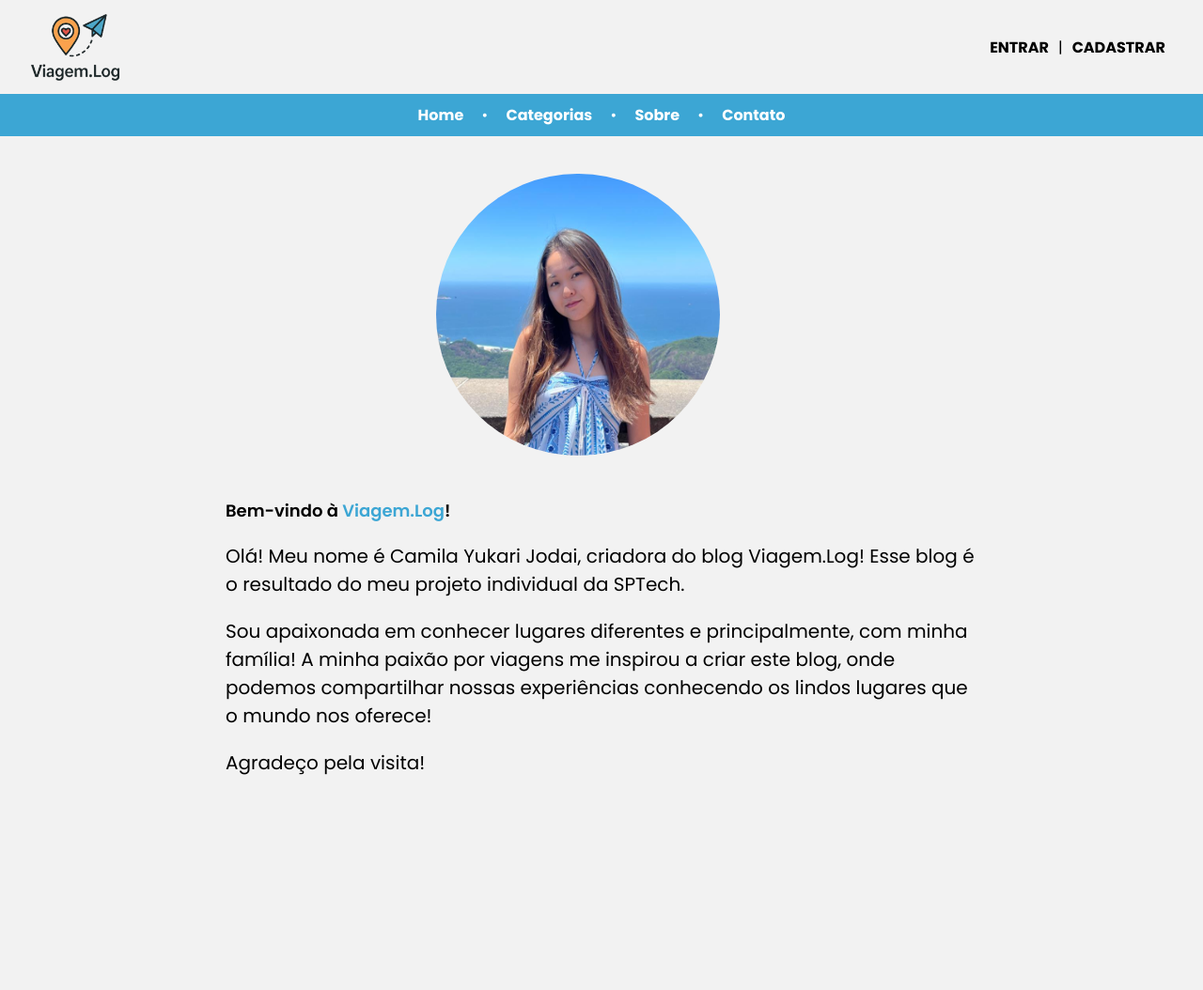
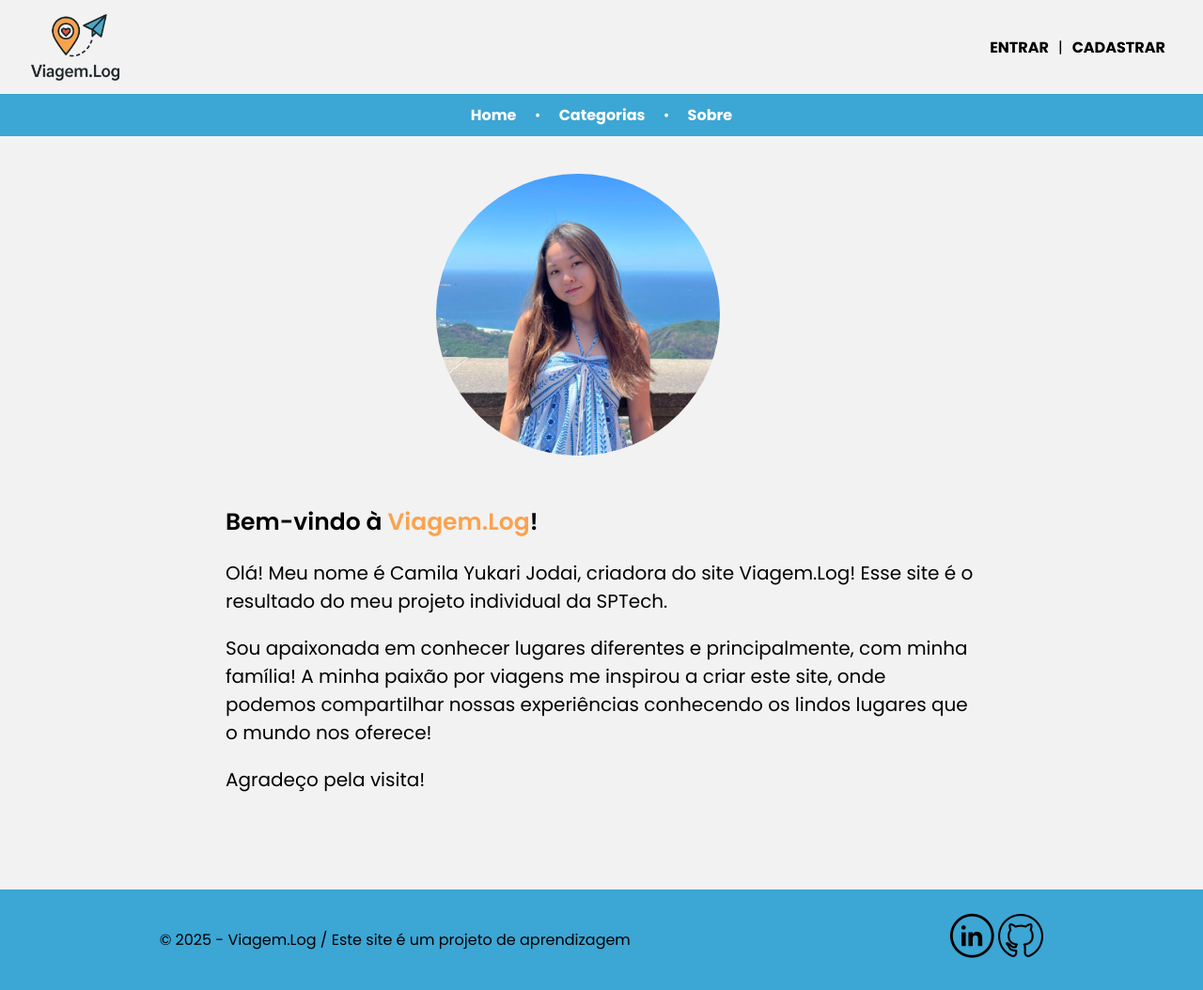
Before and after one commit to CamilaYukariJodai/MemoriaDeViagem, a plain HTML site: page Desenvolvimento/Site/sobre.html in a window 1280 px wide. Shown: the whole page at 94% size. Before the commit the page ends 879 px from the top, so only its background shows below. Drawn offline with Linux system fonts and the light colour scheme.

Commit message:
Alterações na index e construção do rodapé

```diff
--- a/Desenvolvimento/Site/css/style.css
+++ b/Desenvolvimento/Site/css/style.css
@@ -35,7 +35,7 @@ body {
     height: 80px;
 }
 
-.auth-links a {
+.links a {
     text-decoration: none;
     color: var(--preto);
     margin-left: 10px;
@@ -89,7 +89,7 @@ body {
     font-size: 32px;
     text-align: center;
     padding: 20px;
-    background-color: rgba(0, 0, 0, 0.5);
+    background-color: rgba(0, 0, 0, 0.4);
     border-radius: 10px;
 }
 
@@ -113,9 +113,10 @@ body {
 
 .linha {
     width: 1020px;
-    height: 2px;
-    background-color: var(--preto);
+    height: 5px;
+    background-color: var(--laranja);
     margin: 30px auto 30px;
+    border-radius: 5px;
 }
 
 .grid-categorias {
@@ -184,10 +185,31 @@ body {
 }
 
 #titulo {
-    font-size: large;
+    font-size: 25px;
     font-weight: 600;
 }
 
 #titulo span {
-    color: var(--azul);
+    color: var(--laranja);
 }
+
+.container-footer {
+    margin: 0 auto;
+    margin-top: 50px;
+    display: flex;
+    flex-direction: row-reverse;
+    justify-content: space-around;
+  }
+
+  footer {
+    background-color: var(--azul);
+    color: var(--preto);
+    text-align: center;
+    font-size: medium;
+  }
+
+  #social,
+  #copyright {
+    margin-top: 25px;
+    margin-bottom: 25px;
+  }
--- a/Desenvolvimento/Site/sobre.html
+++ b/Desenvolvimento/Site/sobre.html
@@ -15,7 +15,7 @@
             <div class="logo">
                 <img src="./img/logo.png">
             </div>
-            <div class="auth-links">
+            <div class="links">
                 <a href="#">ENTRAR</a><span>|</span><a href="#">CADASTRAR</a>
             </div>
         </div>
@@ -25,8 +25,6 @@
             <a href="index.html">Categorias</a>
             <span>•</span>
             <a href="sobre.html">Sobre</a>
-            <span>•</span>
-            <a href="index.html">Contato</a>
         </nav>
     </header>
 
@@ -34,14 +32,14 @@
         <section class="sobre" id="sobre">
             <div class="container-sobre">
                 <div id="imgsobre">
-                    <img src="img/eu.png">
+                    <img src="img/eu.jpeg">
                 </div>
                 <div class="texto-sobre">
                     <p id="titulo">Bem-vindo à <span>Viagem.Log</span>!</p>
-                    <p>Olá! Meu nome é Camila Yukari Jodai, criadora do blog Viagem.Log! Esse blog é o resultado do meu
+                    <p>Olá! Meu nome é Camila Yukari Jodai, criadora do site Viagem.Log! Esse site é o resultado do meu
                         projeto individual da SPTech.</p>
                     <p>Sou apaixonada em conhecer lugares diferentes e principalmente, com minha família! A minha paixão
-                        por viagens me inspirou a criar este blog, onde podemos compartilhar nossas experiências
+                        por viagens me inspirou a criar este site, onde podemos compartilhar nossas experiências
                         conhecendo os lindos lugares que o mundo nos oferece!</p>
                     <p>Agradeço pela visita!</p>
                 </div>
@@ -49,6 +47,18 @@
         </section>
     </main>
 
+    <footer>
+        <div class="container-footer">
+            <div id="social">
+                <a href="https://www.linkedin.com/in/camila-yukari-jodai-330676271/" target="_blank"><img src="./img/linkedin.png"></a>
+                <a href="https://github.com/CamilaYukariJodai" target="_blank"><img src="./img/github.png"></a>
+            </div>
+            <div id="copyright">
+                <p>© 2025 - Viagem.Log / Este site é um projeto de aprendizagem</p>
+            </div>
+        </div>
+    </footer>
+
 </body>
 
 </html>
```
Also changed, not shown: Desenvolvimento/Site/index.html (+12 -4 lines), Desenvolvimento/Site/img/eu.jpeg (added), Desenvolvimento/Site/img/eu.png (deleted), Desenvolvimento/Site/img/github.png (added), Desenvolvimento/Site/img/linkedin.png (added).
